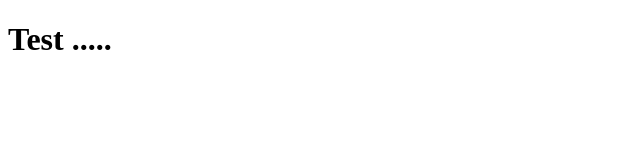
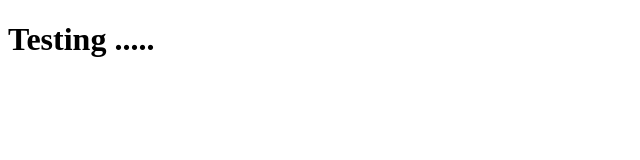
Before and after one commit to tantien11/tantien, a plain HTML site: page index.html in a window 1280 px wide. Shown: the whole page, without its empty margins (0-640 px from the left). Drawn offline with Linux system fonts and the light colour scheme.

Commit message:
Update index.html

```diff
--- a/index.html
+++ b/index.html
@@ -11,6 +11,6 @@
     </style>
 </head>
 <body>
-    <h1> Test ..... </h1>
+    <h1> Testing ..... </h1>
 </body>
 </html>
```
